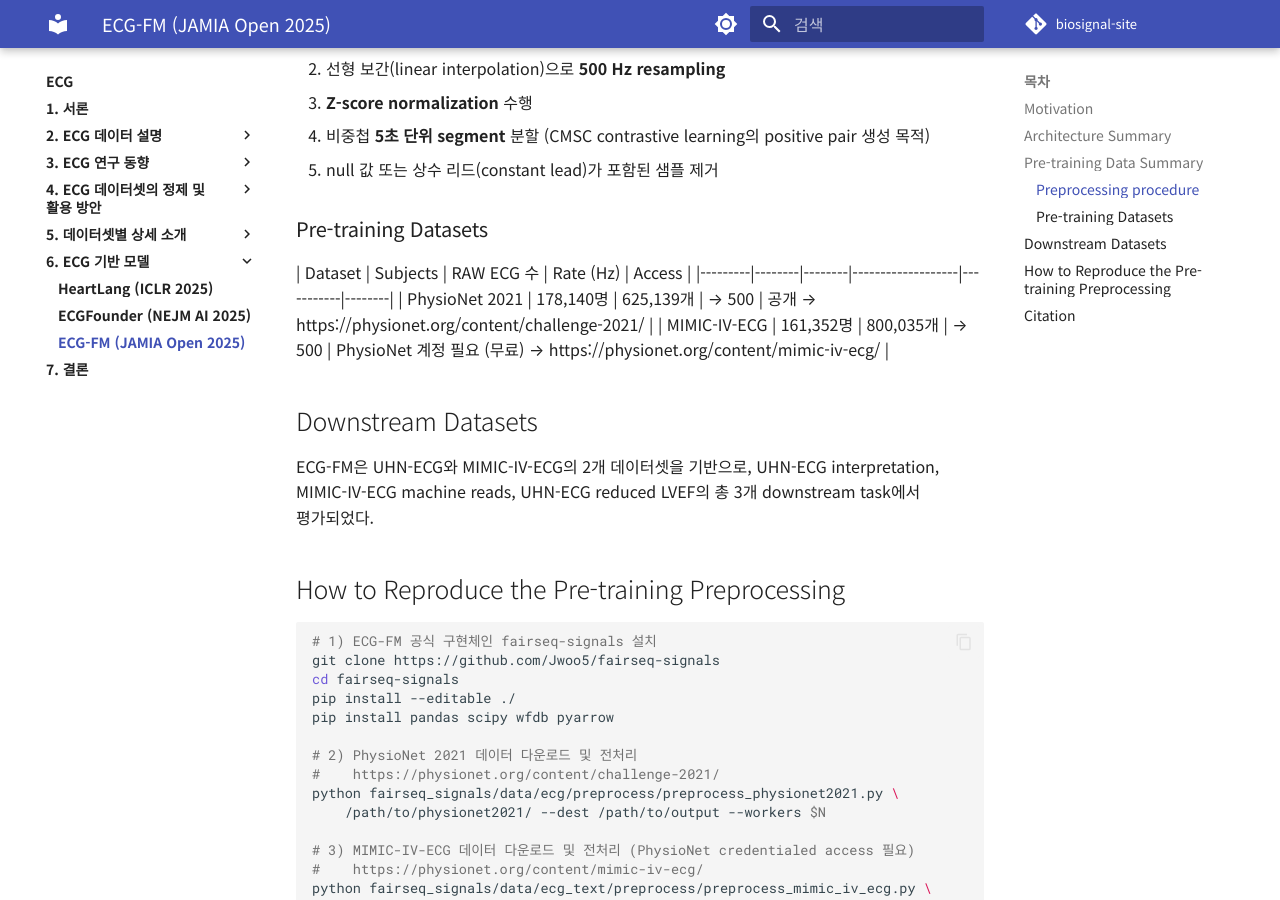
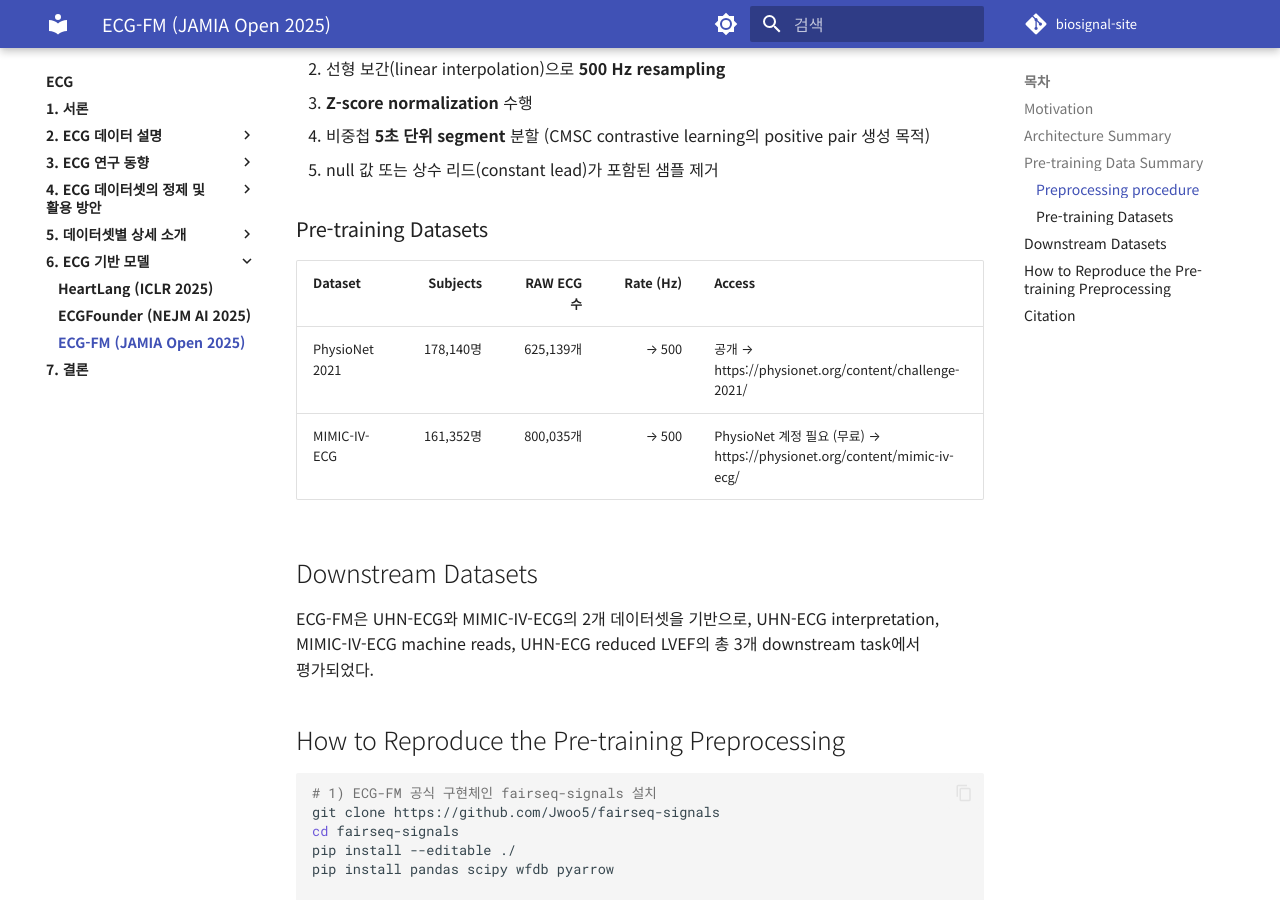
Before and after one commit to iwantjeonyeok/biosignal-site, an MkDocs documentation site: the page built from docs/ecg/6-ecg-기반-모델/ecg-fm.md, in a window 1280 px wide and 900 px high, scrolled down 1532 px. Built offline with MkDocs 1.6.1 and Material for MkDocs 9.7.7, drawn with Linux system fonts in a browser that asks for light colours; comment, search, counter and statistics services are not loaded.

Commit message:
Update ecg-fm.md

```diff
--- a/docs/ecg/6-ecg-기반-모델/ecg-fm.md
+++ b/docs/ecg/6-ecg-기반-모델/ecg-fm.md
@@ -34,8 +34,8 @@ ECG-FM은 두 개의 공개 데이터셋을 결합한 **약 87만 개의 ECG**
 
 ### Pre-training Datasets
 
-| Dataset | Subjects | RAW ECG 수  | Rate (Hz) | Access |
-|---------|--------|--------|-------------------|-----------|--------|
+| Dataset | Subjects | RAW ECG 수 | Rate (Hz) | Access |
+|---|---:|---:|---:|---|
 | PhysioNet 2021 | 178,140명 | 625,139개 | → 500 | 공개 → https://physionet.org/content/challenge-2021/ |
 | MIMIC-IV-ECG | 161,352명 | 800,035개 | → 500 | PhysioNet 계정 필요 (무료) → https://physionet.org/content/mimic-iv-ecg/ |
 
```
